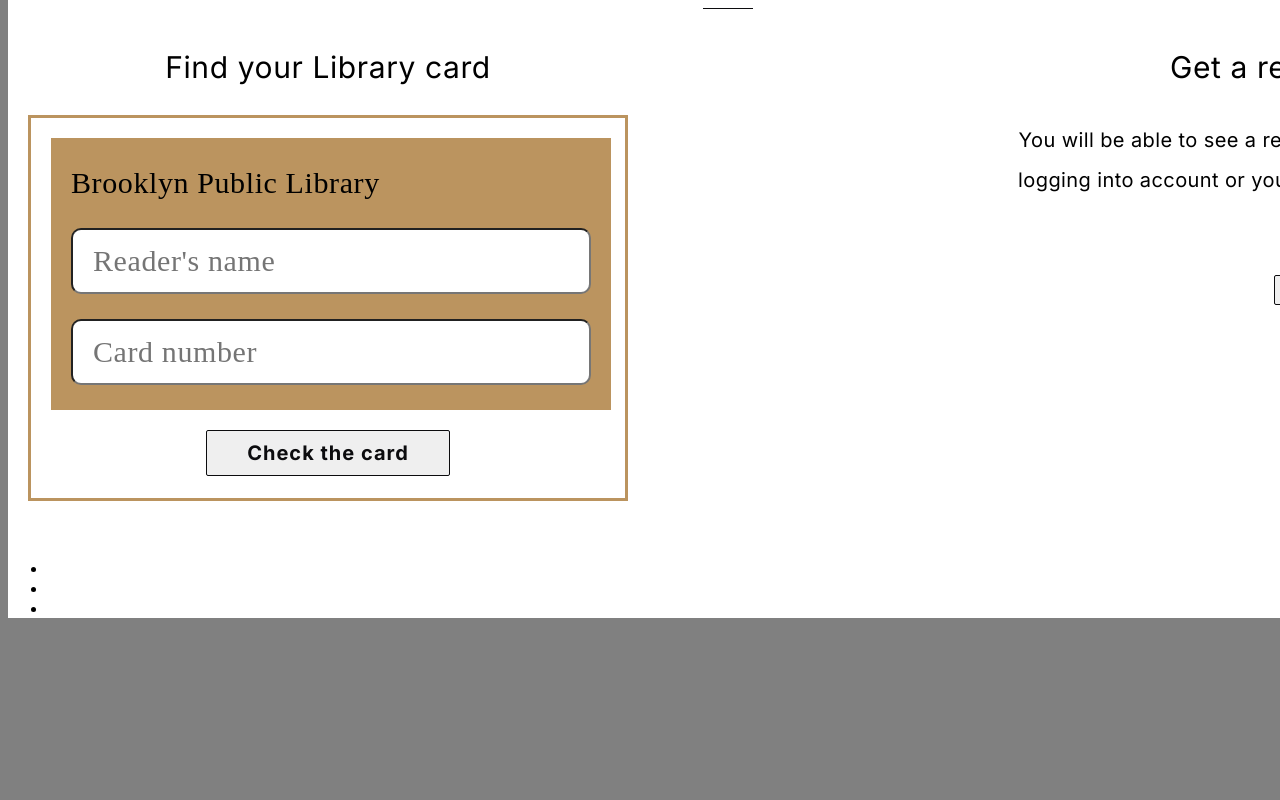
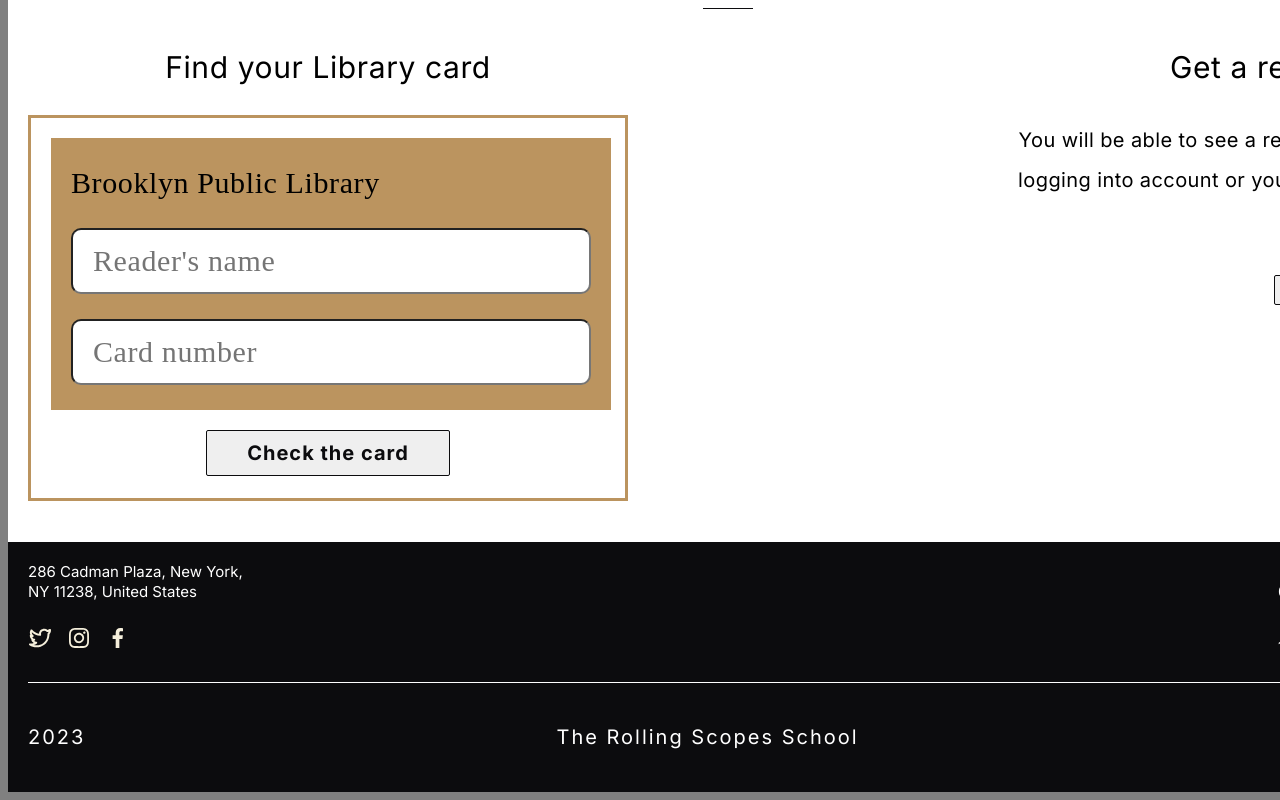
Before and after one commit to Valentyn14/Library, a plain HTML site: page library/index.html in a window 1280 px wide. Shown: the part 4462-5262 px from the top of the page. Before the commit the page ends 5096 px from the top, so only its background shows below. Drawn offline with Linux system fonts and the light colour scheme; a web font is replaced by a local one.

Commit message:
feat: add footer

```diff
--- a/library/css/style.css
+++ b/library/css/style.css
@@ -38,8 +38,8 @@
   color: #ffffff;
 }
 
-.link_white:hover {
-  color: #0dd7f1;
+.link:hover {
+  text-decoration: underline;
 }
 
 .page_title {
@@ -617,3 +617,65 @@
 }
 
 /* #endregion */
+
+/* #region footer */
+
+.footer_page {
+  width: 100%;
+  height: 250px;
+  padding: 20px 20px 44px;
+
+  background: #0c0c0e;
+  color: #ffffff;
+}
+
+.footer_page_container {
+  display: flex;
+  justify-content: space-between;
+  height: 90px;
+
+  font-size: 15px;
+  line-height: 133.33%;
+}
+
+.footer_page_container_address {
+  font-style: normal;
+}
+
+.footer_page_container_messenger {
+  display: flex;
+  margin-top: 24px;
+}
+
+.footer_page_container_messenger_list {
+  margin-right: 15px;
+}
+
+.footer_page_container_working_hours {
+  margin-top: 0;
+}
+
+.footer_page_line {
+  margin-top: 30px;
+  margin-bottom: 44px;
+  width: 1400px;
+  height: 1px;
+  border: none;
+
+  background-color: #ffffff;
+}
+
+.footer_page_container_bottom {
+  display: flex;
+  justify-content: space-between;
+}
+
+.footer_page_container_bottom_text {
+  margin-top: 0;
+
+  font-size: 20px;
+  line-height: 100%;
+  letter-spacing: 2px;
+}
+
+/* #endregion */
--- a/library/index.html
+++ b/library/index.html
@@ -756,30 +756,40 @@
               <h3 class="contacts_page_text_bold contacts_page_subtitle_first">
                 For all Library inquiries:
               </h3>
-              <ul class=" list">
+              <ul class="list">
                 <li class="contacts_page_text_normal contacts_page_text_item">
                   Please call
-                  <a class="contacts_page_text_normal link" href="tel:+36177302370"
+                  <a
+                    class="contacts_page_text_normal link"
+                    href="tel:+36177302370"
                     >(617) 730-2370</a
                   >
                 </li>
                 <li class="contacts_page_text_normal contacts_page_text_item">
                   For TTY service, please call
-                  <a class="contacts_page_text_normal link" href="tel:+36177302370"
+                  <a
+                    class="contacts_page_text_normal link"
+                    href="tel:+36177302370"
                     >(617) 730-2370</a
                   >
                 </li>
                 <li class="contacts_page_text_normal contacts_page_text_item">
                   Putterham Library:
-                  <a class="contacts_page_text_normal link" href="tel:+36177302385"
+                  <a
+                    class="contacts_page_text_normal link"
+                    href="tel:+36177302385"
                     >(617) 730-2385</a
                   >
                 </li>
               </ul>
-              <h3 class="contacts_page_text_bold contacts_page_subtitle_second">Senior Staff</h3>
+              <h3 class="contacts_page_text_bold contacts_page_subtitle_second">
+                Senior Staff
+              </h3>
               <p class="contacts_page_text_normal">
                 Library Director:
-                <a class="contacts_page_text_bold link" href="mailto:amandahirst@gmail.com"
+                <a
+                  class="contacts_page_text_bold link"
+                  href="mailto:amandahirst@gmail.com"
                   >Amanda Hirst</a
                 >
               </p>
@@ -800,30 +810,87 @@
           <div class="library_cards_container">
             <div class="library_cards_container_form">
               <h3 class="library_cards_subtitle">Find your Library card</h3>
-                <form class="library_cards_form">
-                  <label class="library_cards_label"><span class="library_cards_label_text">Brooklyn Public Library</span>
-                    <input class="library_cards_label_input" type="text" placeholder="Reader's name ">
-                    <input class="library_cards_label_input" type="number" placeholder="Card number">
-                  </label>
-                  <button class="library_cards_form_button button" type="button">Check the card</button>
-                </form>
+              <form class="library_cards_form">
+                <label class="library_cards_label"
+                  ><span class="library_cards_label_text"
+                    >Brooklyn Public Library</span
+                  >
+                  <input
+                    class="library_cards_label_input"
+                    type="text"
+                    placeholder="Reader's name "
+                  />
+                  <input
+                    class="library_cards_label_input"
+                    type="number"
+                    placeholder="Card number"
+                  />
+                </label>
+                <button class="library_cards_form_button button" type="button">
+                  Check the card
+                </button>
+              </form>
             </div>
             <div class="library_cards_container_acoount">
               <h3 class="library_cards_subtitle">Get a reader card</h3>
-              <p class="library_cards_container_acoount_text">You will be able to see a reader card after logging into account or you can register a new account</p>
-              <button class="library_cards_container_acoount_button button" type="button">Sign Up</button>
-              <button class="library_cards_container_acoount_button button" type="button">Log in</button>
+              <p class="library_cards_container_acoount_text">
+                You will be able to see a reader card after logging into account
+                or you can register a new account
+              </p>
+              <button
+                class="library_cards_container_acoount_button button"
+                type="button"
+              >
+                Sign Up
+              </button>
+              <button
+                class="library_cards_container_acoount_button button"
+                type="button"
+              >
+                Log in
+              </button>
             </div>
           </div>
         </section>
       </main>
 
-      <footer>
-        <ul>
-          <li><a href=""></a></li>
-          <li><a href=""></a></li>
-          <li><a href=""></a></li>
-        </ul>
+      <footer class="footer_page">
+        <div class="footer_page_container">
+          <div>
+            <address class="footer_page_container_address">
+              <a
+                class="link_white link"
+                href="https://goo.gl/maps/N3gHLvNy5ADEnpCfA"
+                >286 Cadman Plaza, New York,<br />
+                NY 11238, United States</a
+              >
+            </address>
+            <ul class="footer_page_container_messenger list">
+              <li class="footer_page_container_messenger_list">
+                <a class="link_white link" href="https://twitter.com/BKLYNlibrary"><img src="images/icons/twitter.svg" alt="twitter" width="24" height="24"></a>
+              </li>
+              <li class="footer_page_container_messenger_list">
+                <a
+                  class="link_white link"
+                  href="https://www.instagram.com/bklynlibrary/"
+                ><img src="images/icons/instagram.svg" alt="instagram" width="24" height="24"></a>
+              </li>
+              <li>
+                <a class="link_white link" href="https://www.facebook.com/BrooklynPublicLibrary"><img src="images/icons/facebook.svg" alt="facebook" width="24" height="24"></a>
+              </li>
+            </ul>
+          </div>
+          <div>
+            <p class="footer_page_container_working_hours ">&nbsp; &nbsp; &nbsp; &nbsp; &nbsp; &nbsp; &nbsp; &nbsp; &nbsp; &nbsp; Mon - Fri<br>08:00 am - 07:00 pm</p>
+            <p class="footer_page_container_working_hours ">&nbsp; &nbsp; &nbsp; &nbsp; &nbsp; &nbsp; &nbsp; &nbsp; &nbsp; &nbsp; Sat - Sun<br>10:00 am - 06:00 pm</p>
+          </div>
+        </div>
+        <hr class="footer_page_line">
+        <div class="footer_page_container_bottom">
+          <p class="footer_page_container_bottom_text">2023</p>
+          <p class="footer_page_container_bottom_text">The Rolling Scopes School</p>
+          <p class="footer_page_container_bottom_text"><a class="link_white link" href="https://github.com/Valentyn14">Valentyn</a></p>
+        </div>
       </footer>
     </div>
   </body>
```
Also changed, not shown: library/images/icons/facebook.svg (added), library/images/icons/instagram.svg (added), library/images/icons/twitter.svg (added).
